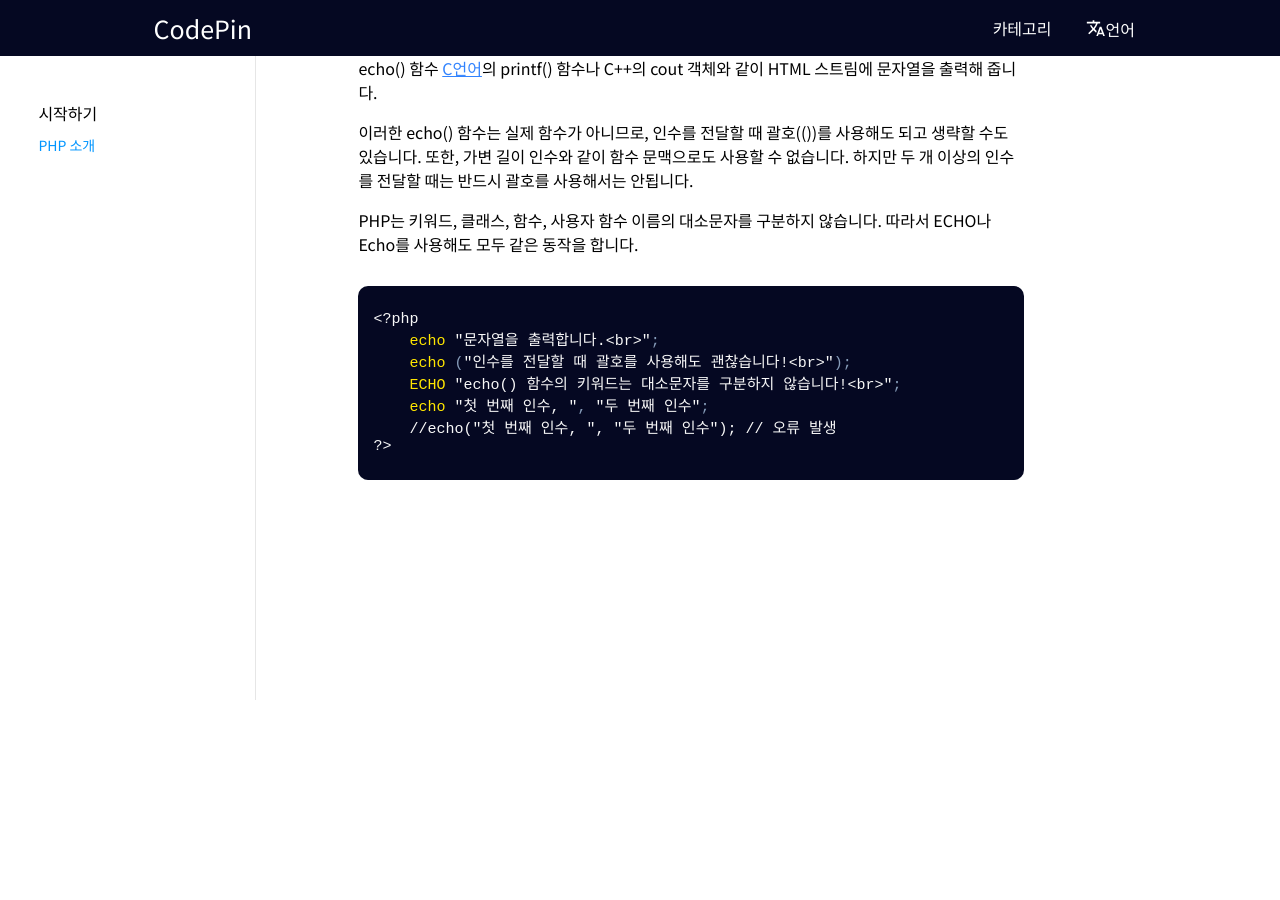
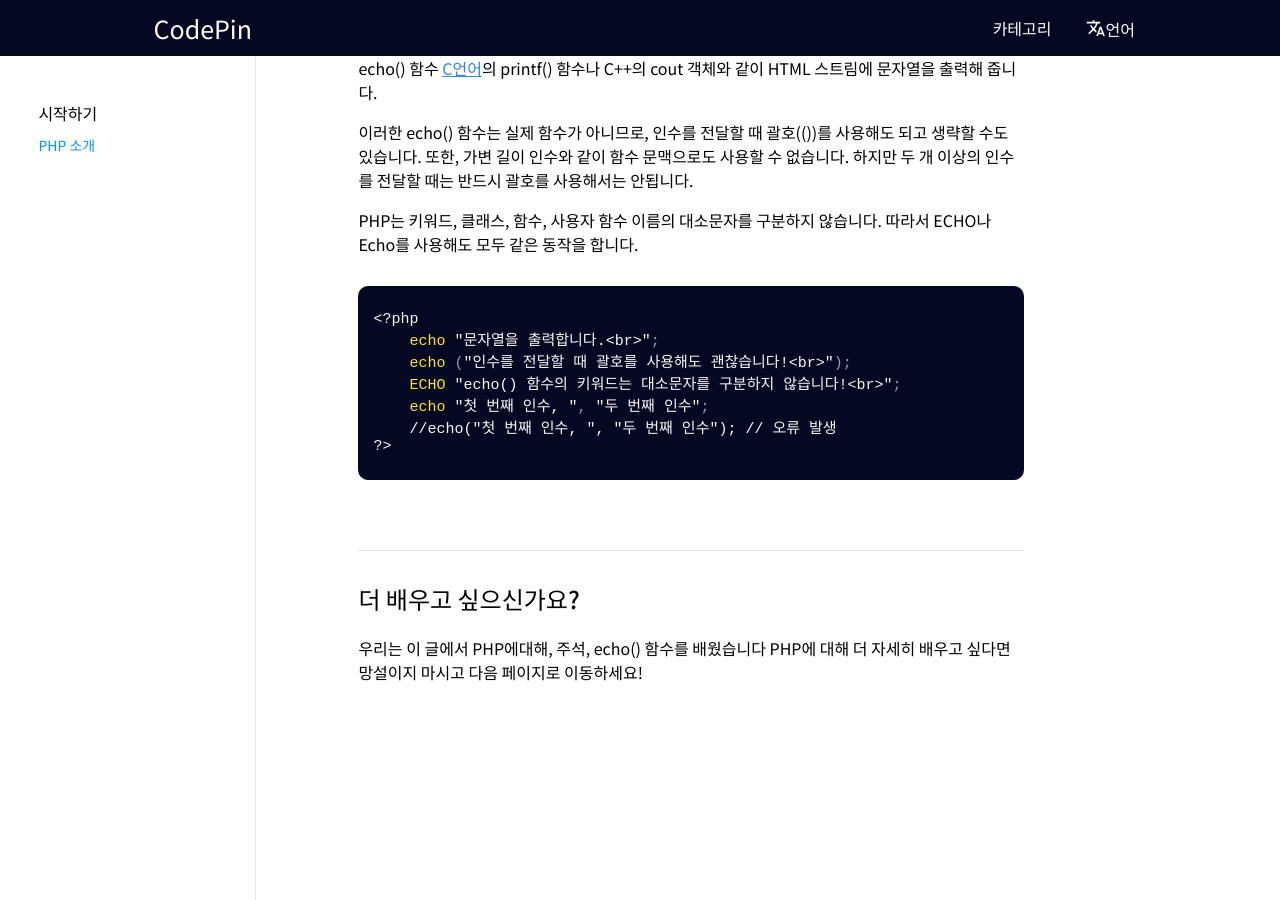
Before and after one commit to WADE-OSS/CodePin, a Jekyll site: the page built from _posts/php/2022-05-25-introduction.md, in a window 1280 px wide and 900 px high, scrolled down 3840 px. Built offline with Jekyll 4.4.1, drawn with Linux system fonts in a browser that asks for light colours; Markdown is read by kramdown in place of the engine named in the settings; before the commit the page ends 4540 px from its top, so only the background shows below that.

Commit message:
Update 2022-05-25-introduction.md

````diff
--- a/_posts/php/2022-05-25-introduction.md
+++ b/_posts/php/2022-05-25-introduction.md
@@ -125,3 +125,6 @@ PHP는 키워드, 클래스, 함수, 사용자 함수 이름의 대소문자를
     //echo("첫 번째 인수, ", "두 번째 인수"); // 오류 발생
 ?>
 ```
+
+## 더 배우고 싶으신가요?
+우리는 이 글에서 PHP에대해, 주석, echo() 함수를 배웠습니다 PHP에 대해 더 자세히 배우고 싶다면 망설이지 마시고 다음 페이지로 이동하세요!
````
